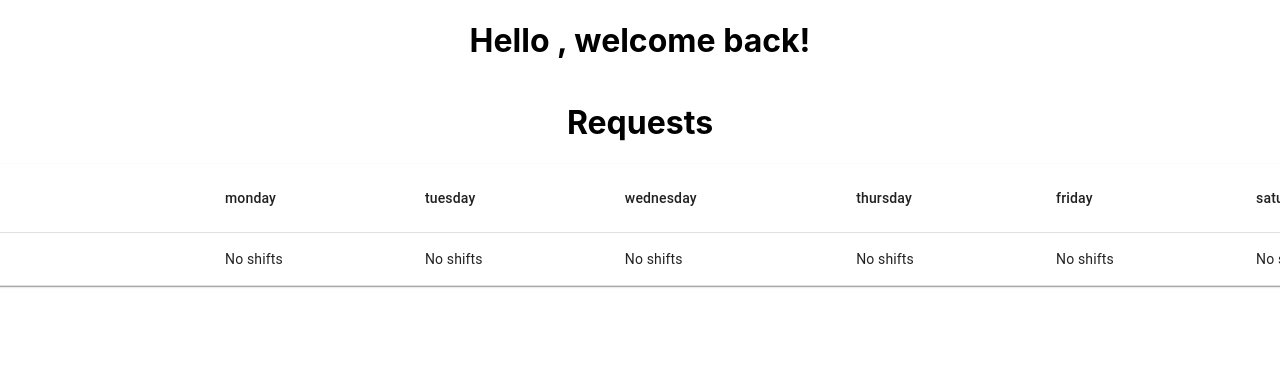
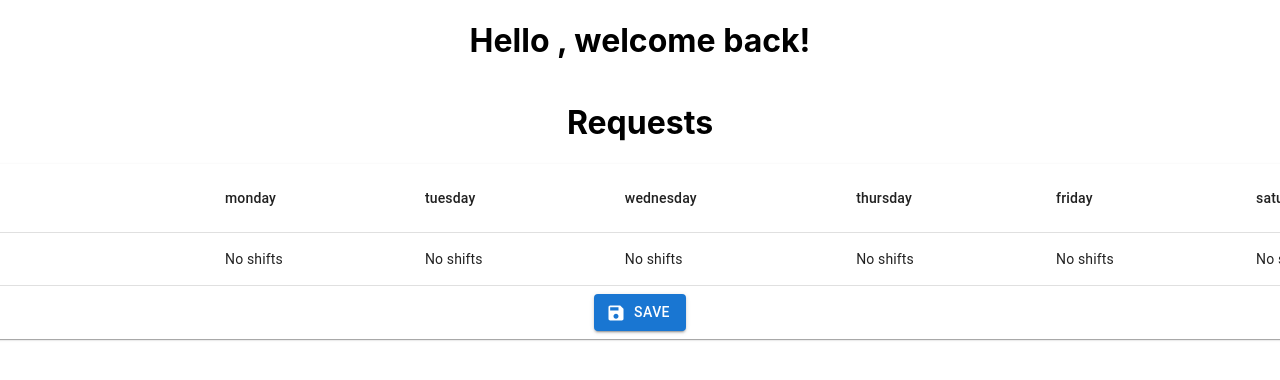
Before and after one commit to yoav235/shift-manger-react, a React (Create React App) app in the folder shift-manager-react/: page /home in a window 1280 px wide. Shown: the top 380 px of the page. Built offline with nearby package versions, Linux system fonts and the light colour scheme.

Commit message:
update User model. made save button for Requests.jsx.

```diff
--- a/shift-manager-react/package.json
+++ b/shift-manager-react/package.json
@@ -5,6 +5,7 @@
   "dependencies": {
     "@emotion/react": "^11.14.0",
     "@emotion/styled": "^11.14.0",
+    "@mui/icons-material": "^6.4.5",
     "@mui/material": "^6.4.4",
     "@testing-library/dom": "^10.4.0",
     "@testing-library/jest-dom": "^6.6.3",
--- a/shift-manager-react/src/App.css
+++ b/shift-manager-react/src/App.css
@@ -2,16 +2,7 @@
   text-align: center;
 }
 
-.App-logo {
-  height: 40vmin;
-  pointer-events: none;
-}
 
-@media (prefers-reduced-motion: no-preference) {
-  .App-logo {
-    animation: App-logo-spin infinite 20s linear;
-  }
-}
 
 .App-header {
   background-color: #282c34;
--- a/shift-manager-react/src/components/Home.jsx
+++ b/shift-manager-react/src/components/Home.jsx
@@ -1,10 +1,16 @@
 import React from "react";
-import {TableContainer, TableCell, Table, TableBody, TableRow, Paper, TableHead} from "@mui/material";
 import Requests from "./user-components/Requests";
 
 
 
 function Home({user, shifts, onShiftChange}) {
+
+
+    const handleReqSave = (shifts) => {
+        console.log(shifts);
+        alert("Saved");
+    }
+
     return (
         <div
             style={{
@@ -15,7 +21,7 @@ function Home({user, shifts, onShiftChange}) {
             }}
         >
             <h1>Hello {user?.name || ""}, welcome back!</h1>
-            <Requests shifts={shifts} onShiftChange={onShiftChange}></Requests>
+            <Requests shifts={shifts} onShiftChange={onShiftChange} onSave={handleReqSave}></Requests>
         </div>
     );
 }
--- a/shift-manager-react/src/components/user-components/Requests.jsx
+++ b/shift-manager-react/src/components/user-components/Requests.jsx
@@ -7,8 +7,9 @@ import {
     TableRow,
     Paper,
     Table,
-    Checkbox, List, ListItem, ListItemText, FormControlLabel, Button
+    Checkbox, List, ListItem, FormControlLabel, Button
 } from "@mui/material";
+import SaveIcon from '@mui/icons-material/Save';
 import Shifts from "../../models/Shifts";
 
 
@@ -16,7 +17,7 @@ const daysArray = [ "monday", "tuesday", "wednesday", "thursday", "friday", "sat
 const shiftsArray = ["morning", "middle", "evening", "night", "other"];
 
 
-function Requests({shifts, onShiftChange}) {
+function Requests({shifts, onShiftChange, onSave}) {
     const [editingCell, setEditingCell] = useState([]);
     const [editedValues, setEditedValues] = useState(shifts || new Shifts({}));
 
@@ -33,6 +34,9 @@ function Requests({shifts, onShiftChange}) {
         );
     };
 
+    const handleSave = () => {
+        onSave(editedValues);
+    }
 
     const toggleTable = () => {
         if (editingCell.length === 0) {
@@ -61,7 +65,7 @@ function Requests({shifts, onShiftChange}) {
     return (
         <div>
             <h1>Requests</h1>
-            <TableContainer component={Paper} sx={{width: "200vh"}}>
+            <TableContainer component={Paper} sx={{width: "200vh", margin:"8px"}}>
                 <Table>
                     <TableHead>
                         <TableRow>
@@ -99,7 +103,14 @@ function Requests({shifts, onShiftChange}) {
                         </TableRow>
                     </TableBody>
                 </Table>
+                <Button
+                    variant={"contained"}
+                    startIcon={<SaveIcon />}
+                    sx={{margin: "8px"}}
+                    onClick={handleSave}
+                >save</Button>
             </TableContainer>
+
         </div>
     );
 }
--- a/shift-manager-react/src/models/User.js
+++ b/shift-manager-react/src/models/User.js
@@ -1,17 +1,12 @@
-import Shifts from "./Shifts";
 
 
 class User {
     constructor({
-        name = '',
-        trust = 0,
-        isManager = false,
-        shifts = new Shifts({})
-                }) {
+                name = '',
+                token = '',
+            } ) {
         this.name = name;
-        this.trust = trust;
-        this.isManager = isManager;
-        this.shifts = shifts;
+        this.token = token;
     }
 }
 
```
Also changed, not shown: 1 other file (tests, documents, lock files or other folders).
